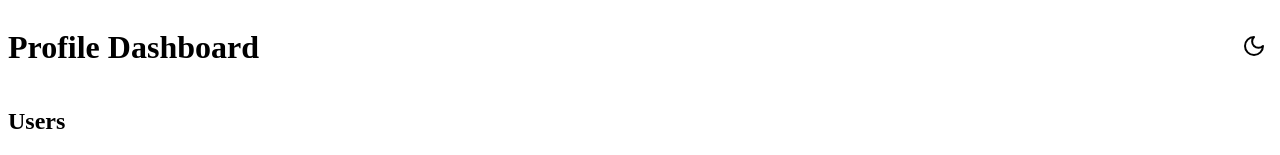
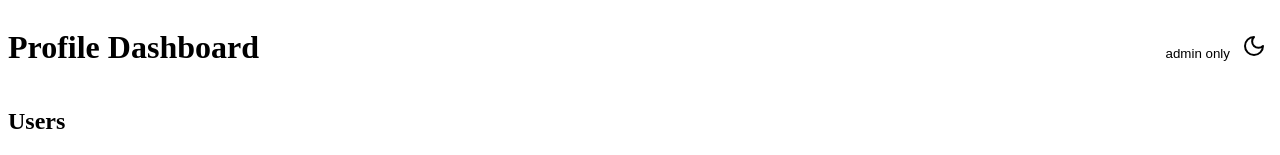
Before and after one commit to Achyutem/zustand-learn, a React (Vite) app: page / in a window 1280 px wide. Shown: the top 155 px of the page. Built offline with nearby package versions, Linux system fonts and the light colour scheme.

Commit message:
upped the state to context store

```diff
--- a/src/App.tsx
+++ b/src/App.tsx
@@ -1,26 +1,36 @@
-import React, { useState, useEffect } from "react";
+import React, { useEffect } from "react";
 import { UserList } from "./components/UserList";
 import { UserProfile } from "./components/UserProfile";
 import { Moon, Sun } from "lucide-react";
+import { useUserStore } from "./useUserStore";
 
 export const App: React.FC = () => {
-	const [isDarkMode, setIsDarkMode] = useState(false);
+	const { isDarkMode, setDarkMode, showAdminsOnly, setShowAdminsOnly } =
+		useUserStore();
 
 	useEffect(() => {
 		document.body.classList.toggle("dark-mode", isDarkMode);
 	}, [isDarkMode]);
 
 	const toggleDarkMode = () => {
-		setIsDarkMode(!isDarkMode);
+		setDarkMode(!isDarkMode);
 	};
 
 	return (
 		<div className="main">
 			<div className="header centre">
 				<h1>Profile Dashboard</h1>
-				<button onClick={toggleDarkMode}>
-					{isDarkMode ? <Sun /> : <Moon />}
-				</button>
+				<div className="button-group">
+					<button
+						className="admin-button"
+						onClick={() => setShowAdminsOnly(!showAdminsOnly)}
+					>
+						{showAdminsOnly ? "all users" : "admin only"}
+					</button>
+					<button className="theme-button" onClick={toggleDarkMode}>
+						{isDarkMode ? <Sun /> : <Moon />}
+					</button>
+				</div>
 			</div>
 			<UserList />
 			<UserProfile />
```
